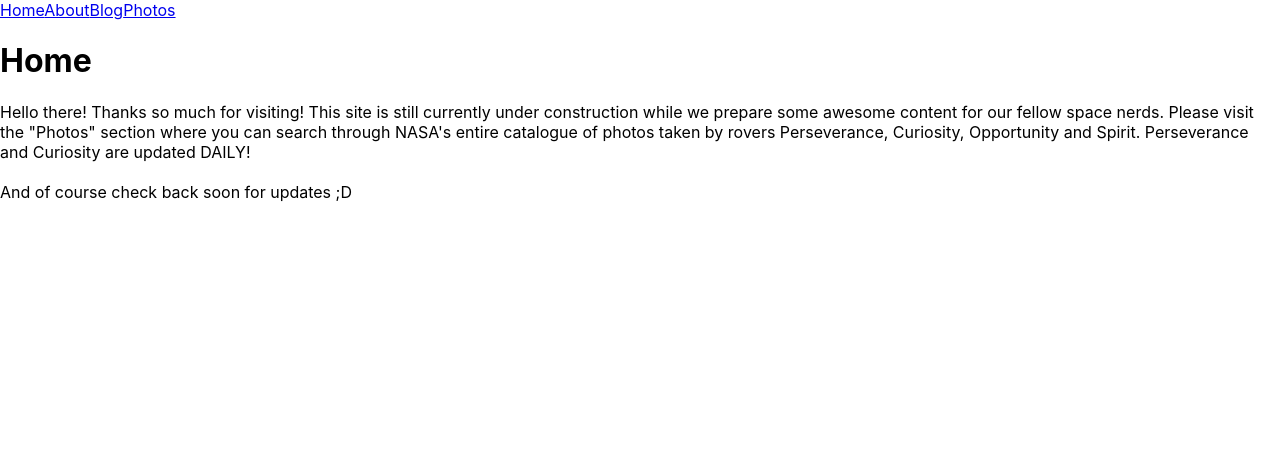
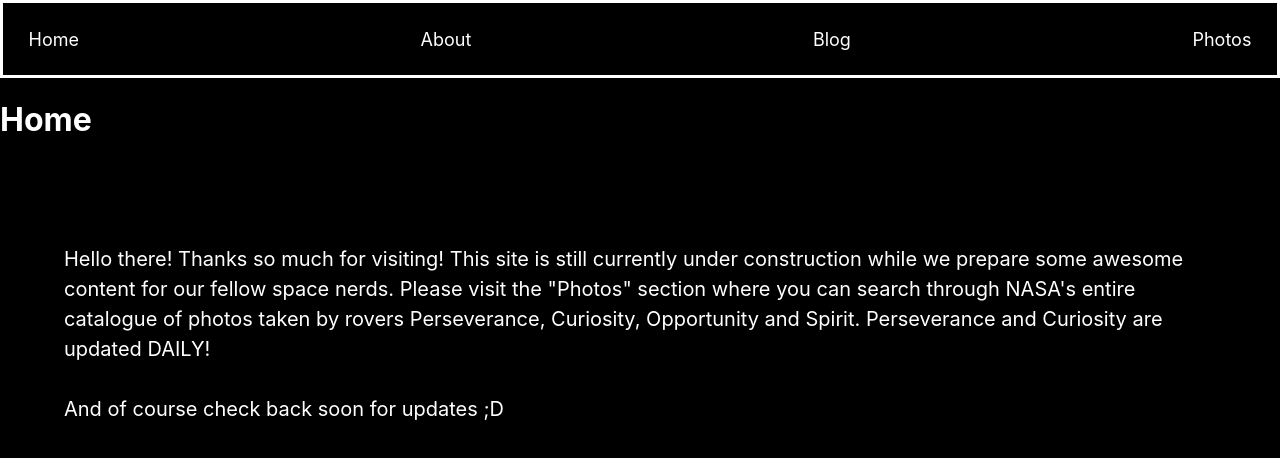
Before and after one commit to JacquelineQ/latestFromMars, a React (Create React App) app: page / in a window 1280 px wide. Shown: the top 458 px of the page. Built offline with nearby package versions, Linux system fonts and the light colour scheme.

Commit message:
update styling

```diff
--- a/src/index.css
+++ b/src/index.css
@@ -1,3 +1,29 @@
+* {
+  background-color: black;
+  color: white;
+   text-decoration: none;
+   /* font-size: 20px;; */
+ }
+
+ /* test to fix pending view and pagination footer color issue  */
+ nav {
+   box-sizing: border-box;
+   background-color: black !important;
+   color: white !important;
+ }
+
+ button {
+   color: white !important;
+   fill: white !important;
+   fill-opacity: 100 !important;
+ }
+
+ div {
+   background-color: black !important;
+ }
+
+
+ /* CRA supplied  */
  body {
    margin: 0;
    font-family: -apple-system, BlinkMacSystemFont, 'Segoe UI', 'Roboto', 'Oxygen',
@@ -11,3 +37,64 @@ code {
    font-family: source-code-pro, Menlo, Monaco, Consolas, 'Courier New',
      monospace;
  }
+
+ /* End CRA supplied  */
+
+ /* Nav Bar  */
+
+ .mainNav {
+   box-sizing: border-box;
+   display: flex;
+   justify-content: space-between;
+   /* set padding to % for now, may change  */
+   padding: 2%;
+   border: solid white;
+   font-size: large;
+
+ }
+
+ .photosNav {
+   display: flex;
+   justify-content: space-around;
+   padding: 1%;
+   border: solid white;
+ }
+
+ .roverNav {
+   display: flex;
+   justify-content: space-around;
+   padding: 1%;
+   border: solid white;
+ }
+
+ /* Earth date search forms  */
+ form {
+   display: flex;
+   flex-direction: row;
+   justify-content: center;
+   padding: 1%;
+   align-items: center;
+
+ }
+
+ input {
+   height: 2em;
+   margin: 1%;
+ }
+
+ .dataTable {
+   font-size: 20px;
+ }
+
+ /* Main pages  */
+
+ .mainContainer {
+   display: flex;
+   flex-direction: column;
+ }
+
+ .mainP {
+  font-size: 20px;
+  padding: 5%;
+  line-height: 150%;
+ }
```
Lines whose indentation alone changed are shown as unchanged.
